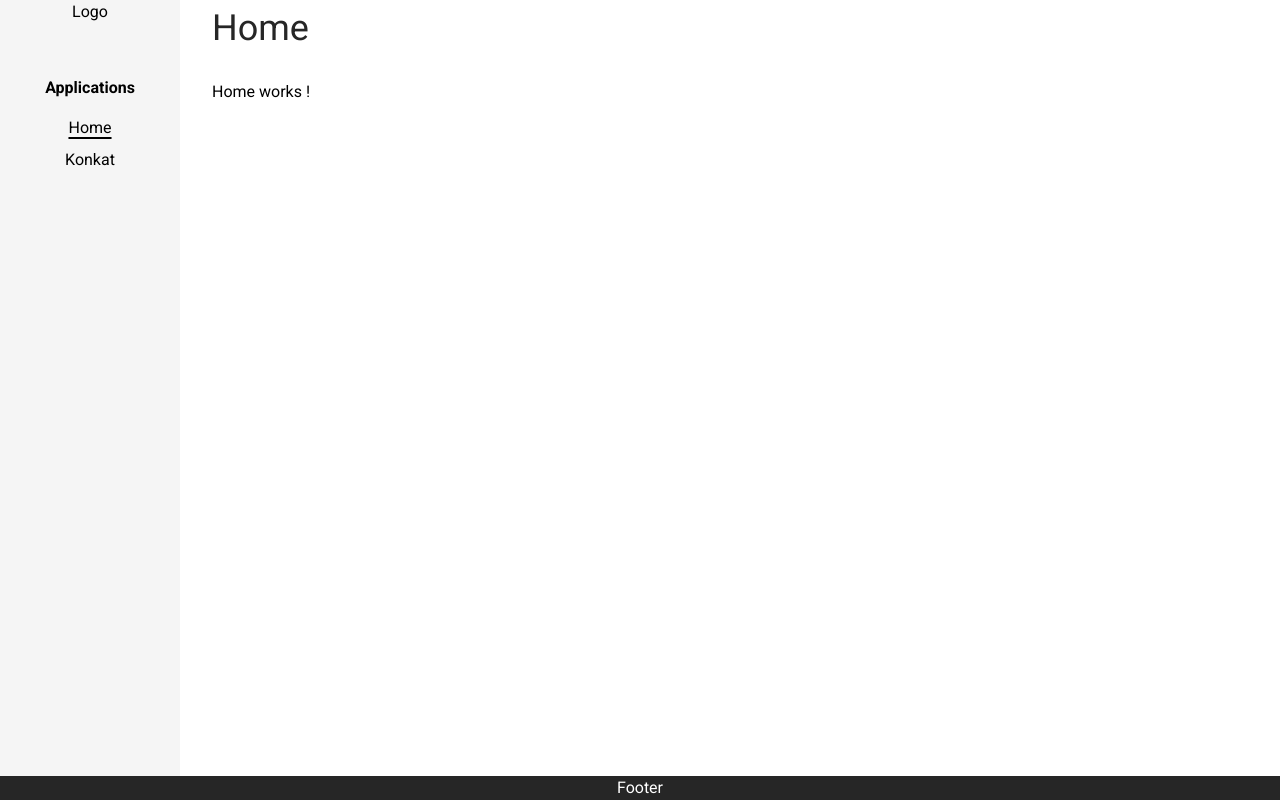
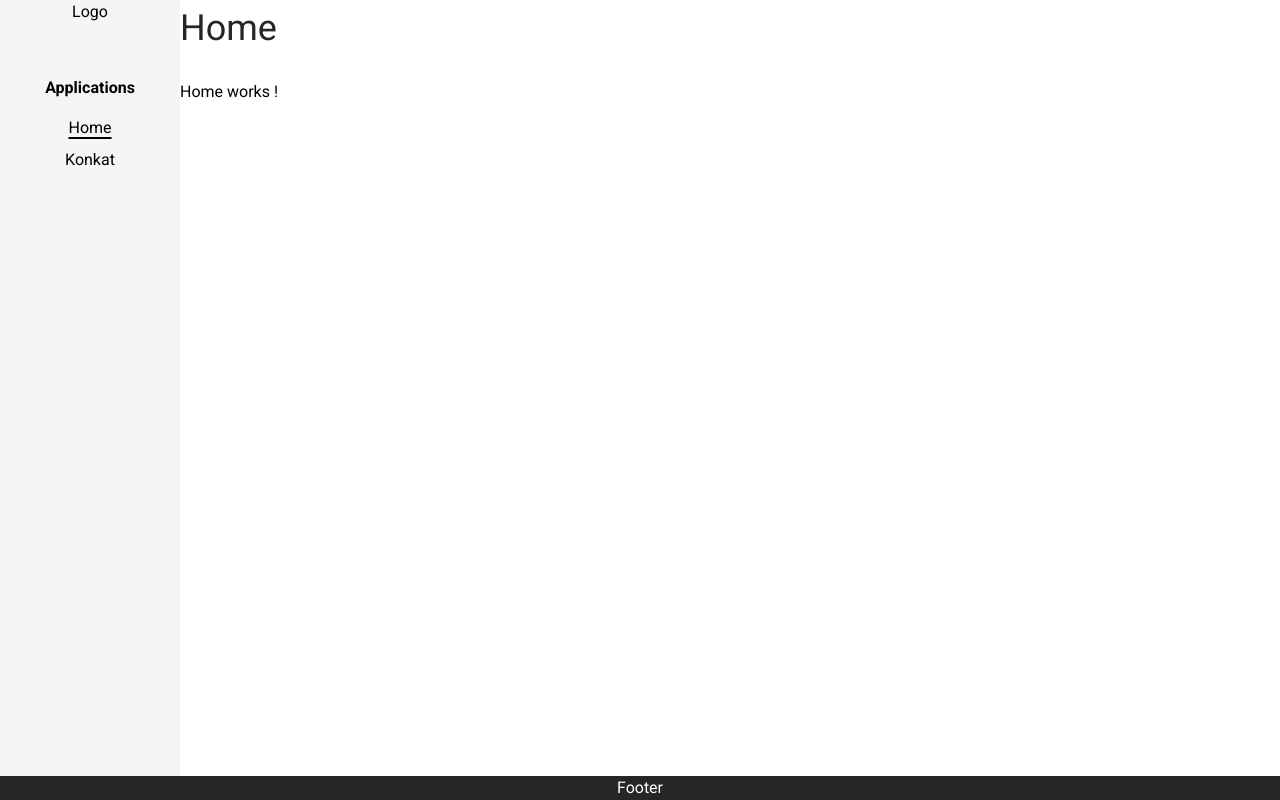
Before and after one commit to giltest99/Angular-01, an Angular app: page / in a window 1280 px wide. Built offline with nearby package versions, Linux system fonts and the light colour scheme; a web font is replaced by a local one.

Commit message:
Fix app.hatml layout issue . Replace main width full by container & mx-auto.

```diff
--- a/src/app/app.component.html
+++ b/src/app/app.component.html
@@ -1,10 +1,10 @@
 <div class="flex flex-col h-screen">
-  <main class="flex flex-row gap-8 grow">
+  <main class="flex flex-row grow">
     <section class="min-w-[180px] max-w-[240px] bg-neutral-100 px-4">
       <header class="w-full h-[60px] text-center">Logo</header>
       <app-navigation></app-navigation>
     </section>
-    <div class="w-full">
+    <div class="container mx-auto">
       <router-outlet></router-outlet>
     </div>
   </main>
```
